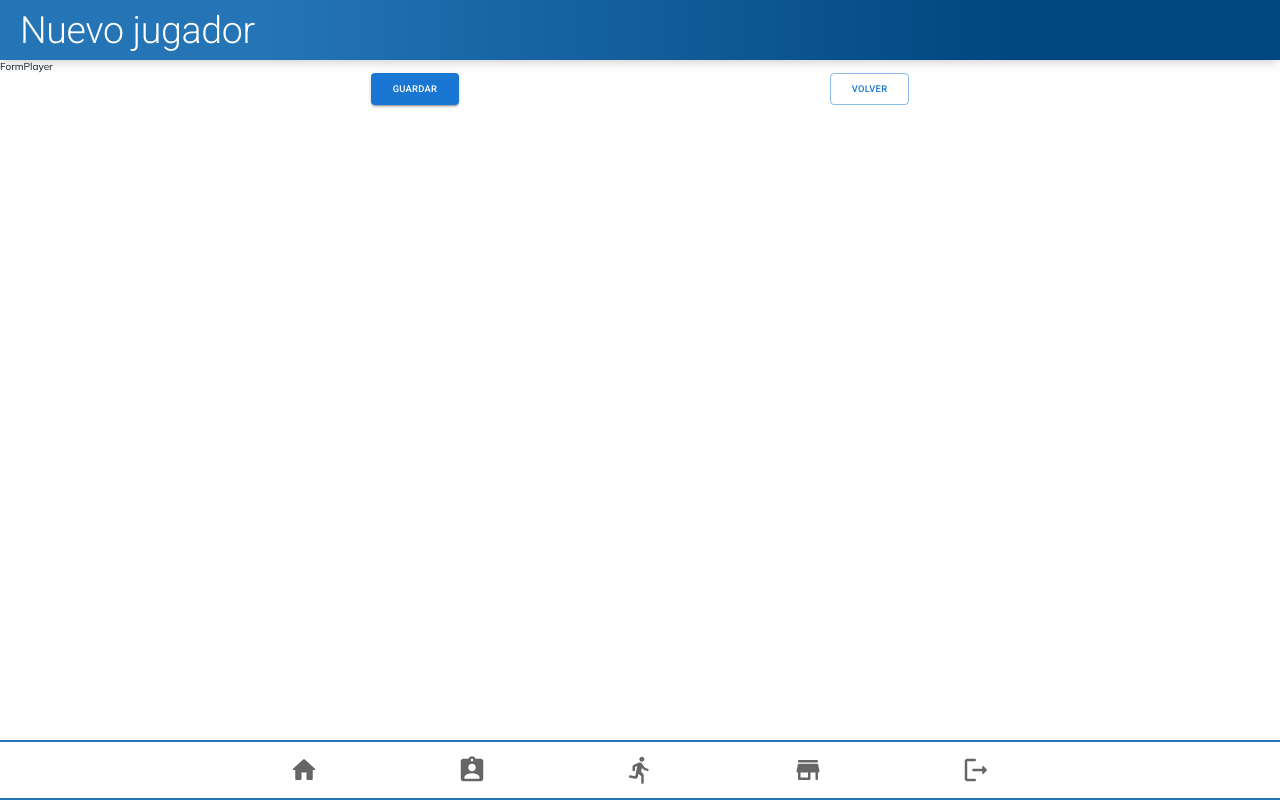
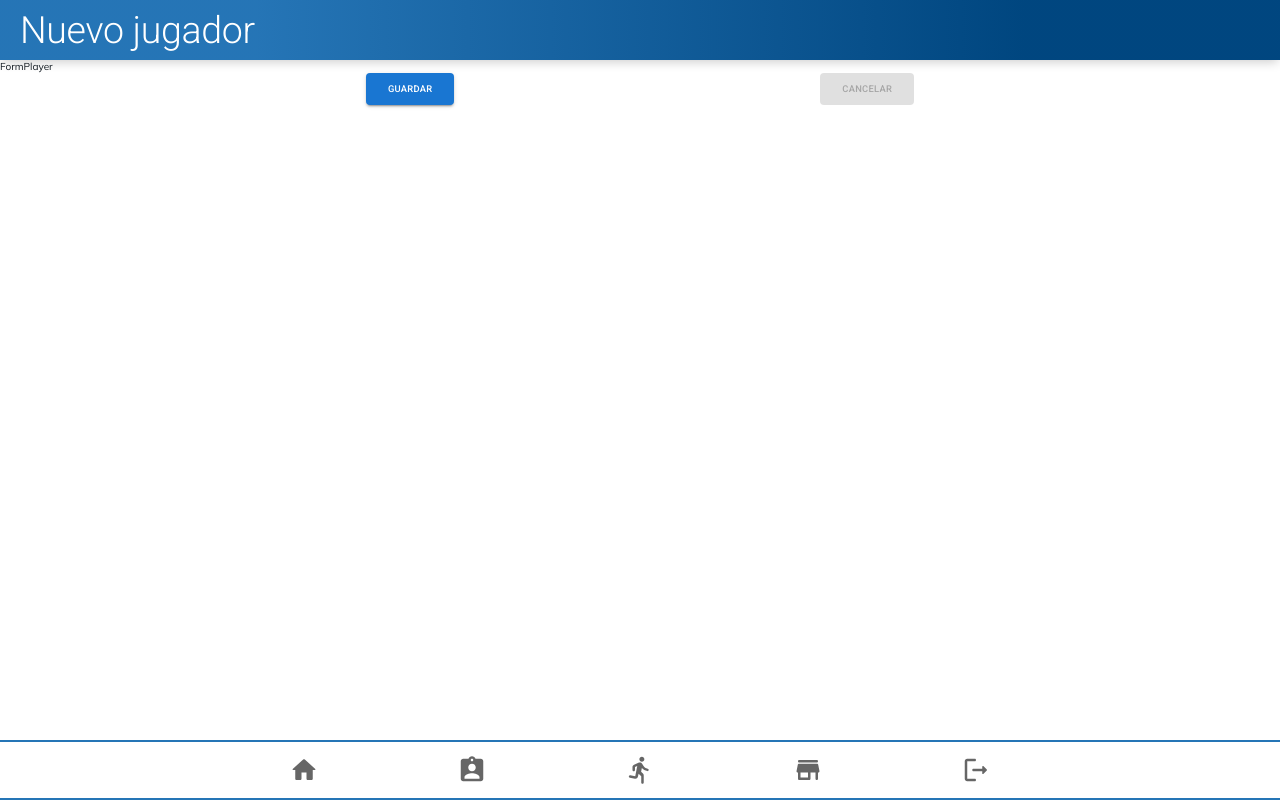
Before and after one commit to facubarneche/worldcapp2023-backoffice, a React (Vite) app: page /nuevo-jugador in a window 1280 px wide. Built offline with nearby package versions, Linux system fonts and the light colour scheme; the HTML template or start-up script is replaced by a standard one.

Commit message:
Aplicacion de stepFooter mas ejemplificado

```diff
--- a/src/pages/formPlayer/FormPlayer.jsx
+++ b/src/pages/formPlayer/FormPlayer.jsx
@@ -13,7 +13,17 @@ const FormPlayer = ({ headerTitle }) => {
   return (
     <>
       <p>FormPlayer</p>
-      <StepFooter />
+      <StepFooter
+        leftButtonClick={() => {
+          console.log('jijia')
+        }}
+        rightButtonText="Cancelar"
+        rightButtonProps={{
+          className: 'ButtonLolazo',
+          variant: 'contained',
+          disabled: true,
+        }}
+      />
     </>
   )
 }
```
